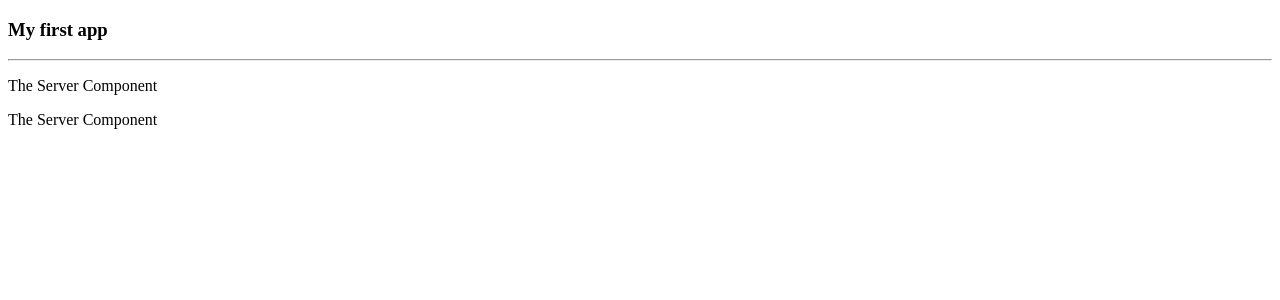
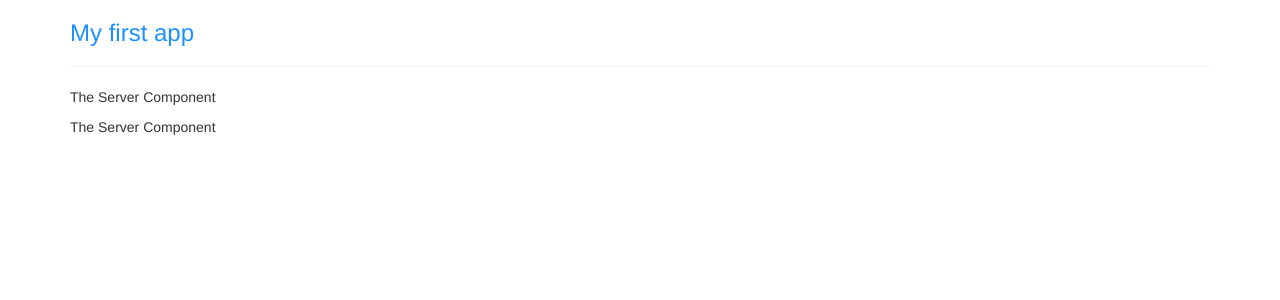
Before and after one commit to Virjanand/angular01-my-first-app, an Angular app: page / in a window 1280 px wide. Shown: the top 300 px of the page. Built offline with nearby package versions, Linux system fonts and the light colour scheme.

Commit message:
Add styling either inline (app.module.ts) or via app.component.css

```diff
--- a/angular.json
+++ b/angular.json
@@ -24,6 +24,7 @@
               "src/assets"
             ],
             "styles": [
+              "node_modules/bootstrap/dist/css/bootstrap.min.css",
               "src/styles.css"
             ],
             "scripts": []
--- a/src/app/app.component.css
+++ b/src/app/app.component.css
@@ -0,0 +1,3 @@
+h3 {
+  color:darkblue;
+}
--- a/src/app/app.component.html
+++ b/src/app/app.component.html
@@ -1,3 +1,9 @@
-<h3>My first app</h3>
-<hr>
-<app-servers></app-servers>
+<div class="container">
+  <div class="row">
+    <div class="col-xs-12">
+      <h3>My first app</h3>
+      <hr>
+      <app-servers></app-servers>
+    </div>
+  </div>
+</div>
--- a/src/app/app.component.ts
+++ b/src/app/app.component.ts
@@ -3,7 +3,12 @@
 @Component({
   selector: 'app-root',
   templateUrl: './app.component.html',
-  styleUrls: ['./app.component.css']
+  // styleUrls: ['./app.component.css']
+  styles: [`
+    h3 {
+      color:dodgerblue;
+    }
+  `]
 })
 export class AppComponent {
   title = 'angular01-my-first-app';
--- a/src/app/app.module.ts
+++ b/src/app/app.module.ts
@@ -12,7 +12,7 @@
     ServersComponent
   ],
     imports: [
-        BrowserModule
+        BrowserModule,
     ],
   providers: [],
   bootstrap: [AppComponent]
```
